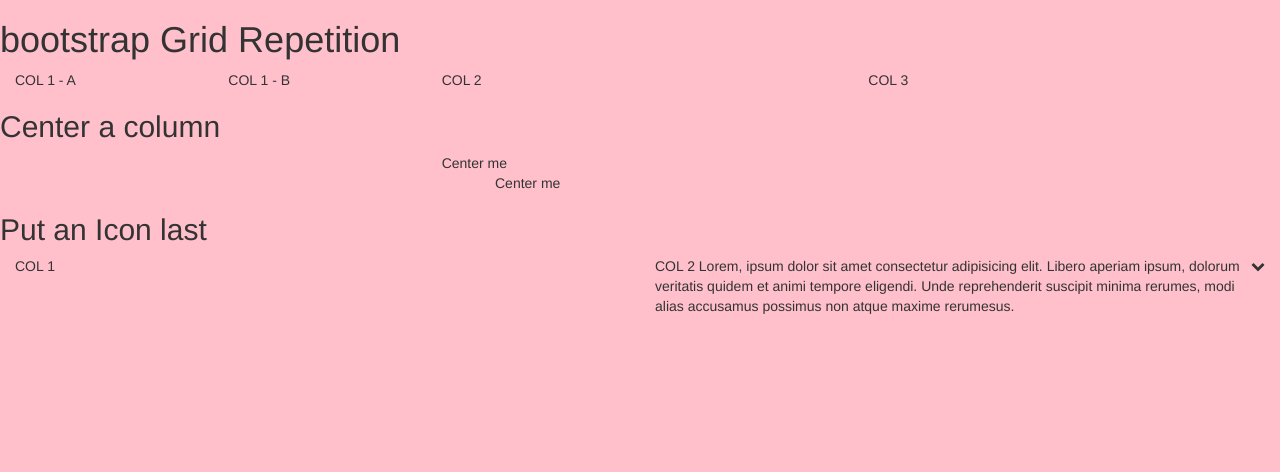
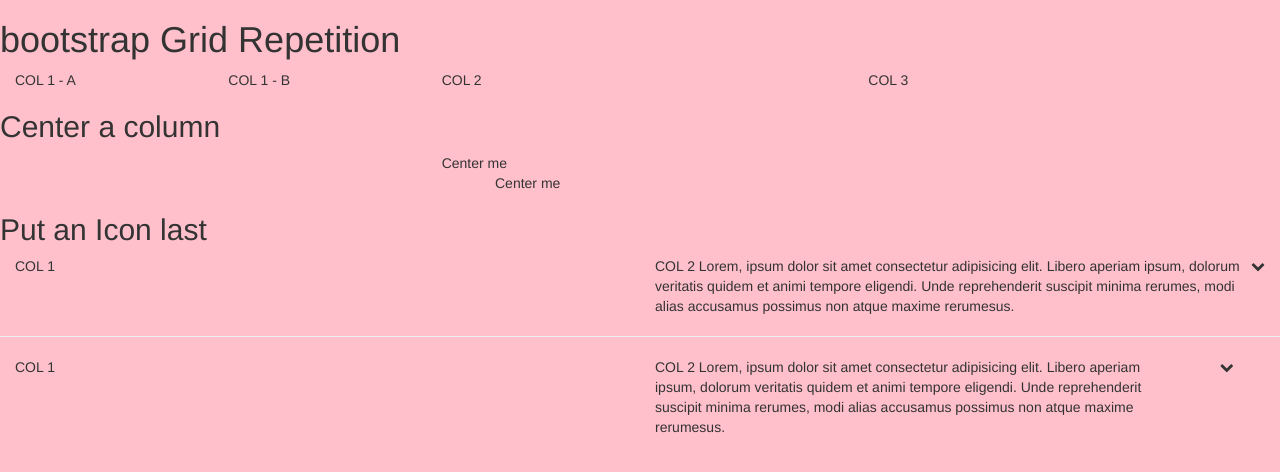
Before and after one commit to henrikmathiesen/css-the-important-parts, a website: page src/bootstrap/bootstrap-grid-repetition.html in a window 1280 px wide. Drawn offline with nearby package versions, Linux system fonts and the light colour scheme; files that its build step writes are made by us from their sources.

Commit message:
-bootstrap, put an icon last, testing more things

```diff
--- a/src/bootstrap/bootstrap-grid-repetition.html
+++ b/src/bootstrap/bootstrap-grid-repetition.html
@@ -56,11 +56,22 @@
         <div class="row">
             <div class="col-sm-6">COL 1</div>
             <div class="col-sm-6 ip-chevron-after-col">
-                COL 2
-                Lorem, ipsum dolor sit amet consectetur adipisicing elit.
-                Libero aperiam ipsum, dolorum veritatis quidem et animi
-                tempore eligendi. Unde reprehenderit suscipit minima rerumes,
-                modi alias accusamus possimus non atque maxime rerumesus.
+                COL 2 Lorem, ipsum dolor sit amet consectetur adipisicing elit. Libero aperiam ipsum, dolorum veritatis quidem et animi tempore
+                eligendi. Unde reprehenderit suscipit minima rerumes, modi alias accusamus possimus non atque maxime rerumesus.
+            </div>
+        </div>
+    </div>
+    <hr />
+    <!-- The vanilla way, but too much space -->
+    <div class="container-fluid">
+        <div class="row">
+            <div class="col-sm-6">COL 1</div>
+            <div class="col-sm-5">
+                COL 2 Lorem, ipsum dolor sit amet consectetur adipisicing elit. Libero aperiam ipsum, dolorum veritatis quidem et animi tempore
+                eligendi. Unde reprehenderit suscipit minima rerumes, modi alias accusamus possimus non atque maxime rerumesus.
+            </div>
+            <div class="col-sm-1 text-center">
+                <span class="fa fa-chevron-down"></span>
             </div>
         </div>
     </div>
```
